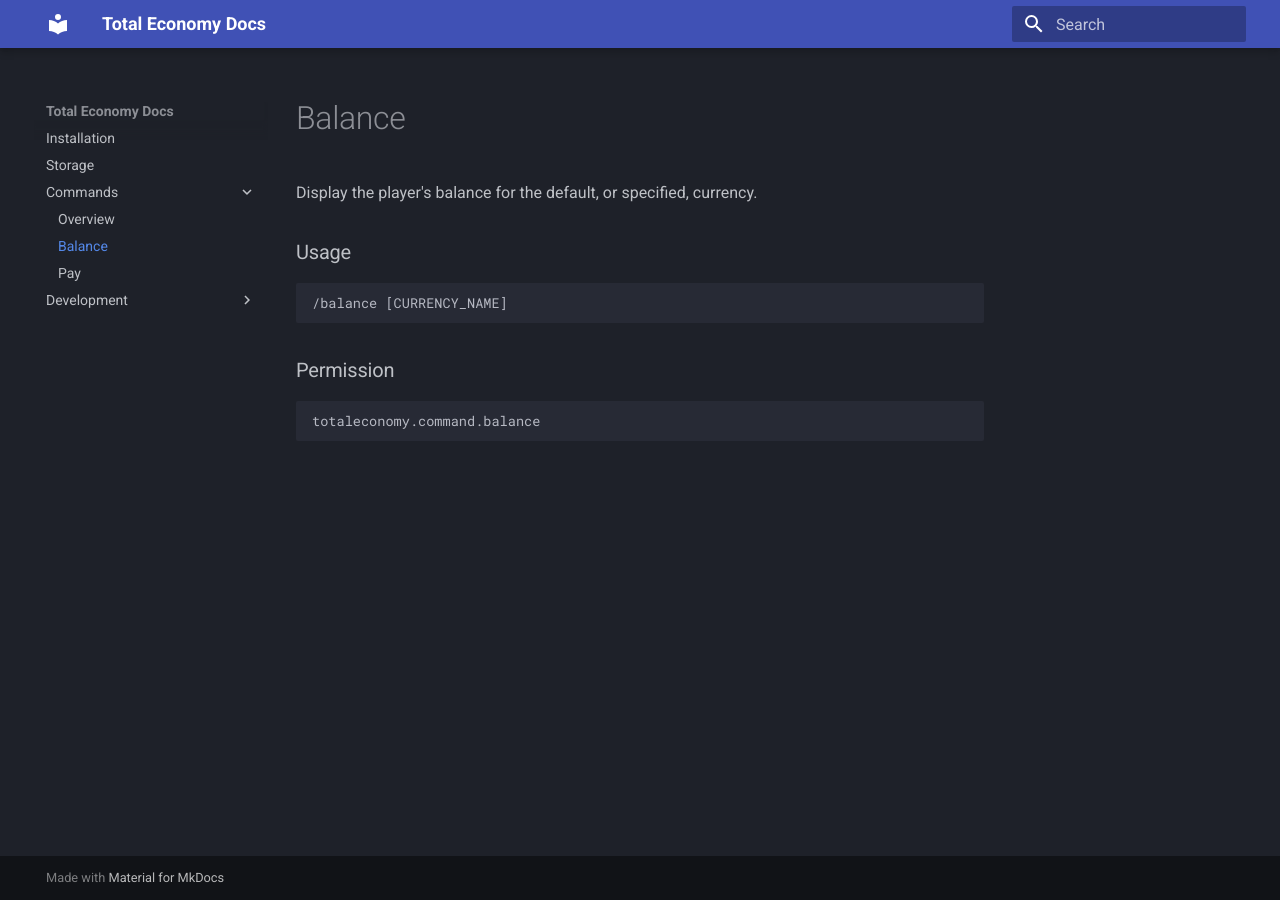
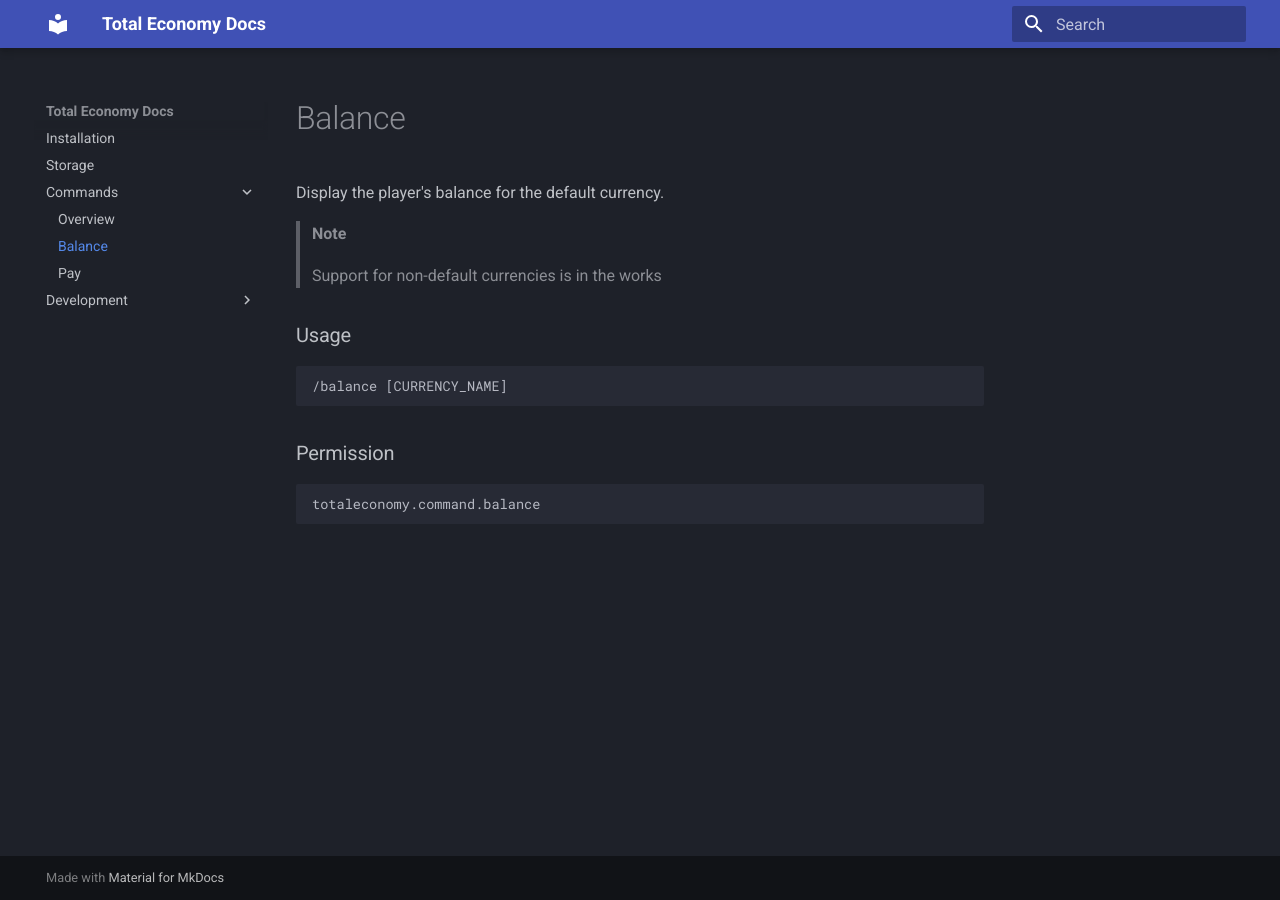
Before and after one commit to ericgrandt/TotalEconomy, an MkDocs documentation site: the page built from docs/commands/balance.md, in a window 1280 px wide. Built offline with MkDocs 1.6.1 and Material for MkDocs 9.7.7, drawn with Linux system fonts in a browser that asks for light colours.

Commit message:
Doc updates

```diff
--- a/docs/commands/balance.md
+++ b/docs/commands/balance.md
@@ -1,6 +1,10 @@
 # Balance
 
-Display the player's balance for the default, or specified, currency.
+Display the player's balance for the default currency.
+
+> **Note**
+>
+> Support for non-default currencies is in the works
 
 ### Usage
 
```
Also changed, not shown: docs/index.md (+1 -1 lines).
